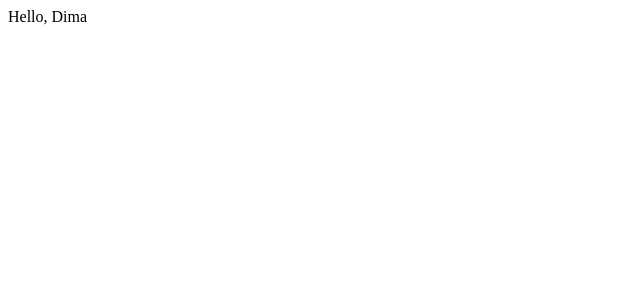
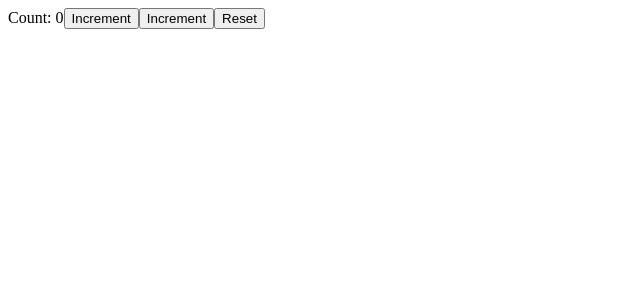
Before and after one commit to Dmytro9/react-hooks, a React (Create React App) app: page / in a window 1280 px wide. Shown: the top 300 px of the page, without its empty margins (0-640 px from the left). Built offline with nearby package versions, Linux system fonts and the light colour scheme.

Commit message:
useReducer

```diff
--- a/src/Todo.js
+++ b/src/Todo.js
@@ -1,15 +1,56 @@
-import React, { useContext } from 'react';
+import React, { useContext, useReducer } from 'react';
 import { UserContext } from './index';
 
 
+const initialState = {
+  count: 0
+}
+
+function reducer(state, action) {
+  switch(action.type) {
+
+    case 'increment':
+      return {
+        count: state.count + 1
+      }
+
+    case 'decrement':
+      return {
+        count: state.count - 1
+      }
+
+    case 'reset':
+      return initialState
+
+    default:
+      return initialState;
+  }
+}
+
 export default function Todo({username}) {
 
+  const [state, dispatch] = useReducer(reducer, initialState);
   const value = useContext(UserContext);
 
   return (
     <>
       <div>
-        Hello, {value}
+        Count: {state.count}
+        <button
+          onClick={() => dispatch({type: 'increment'})}
+        >
+          Increment
+        </button>
+        <button
+          onClick={() => dispatch({type: 'decrement'})}
+        >
+          Increment
+        </button>
+        <button
+          onClick={() => dispatch({type: 'reset'})}
+        >
+          Reset
+        </button>
       </div>
     </>
   )
```
Also changed, not shown: notes.txt.
